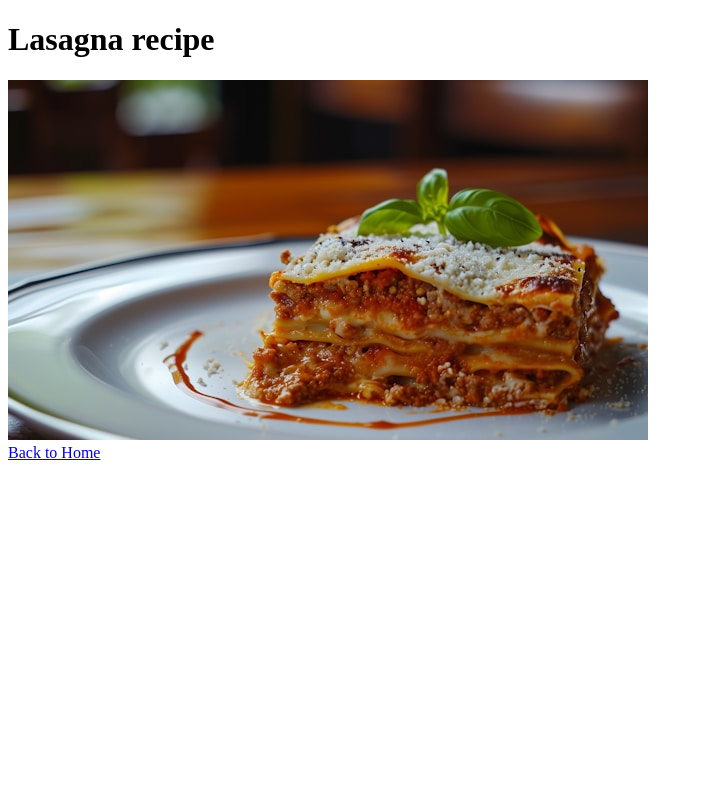
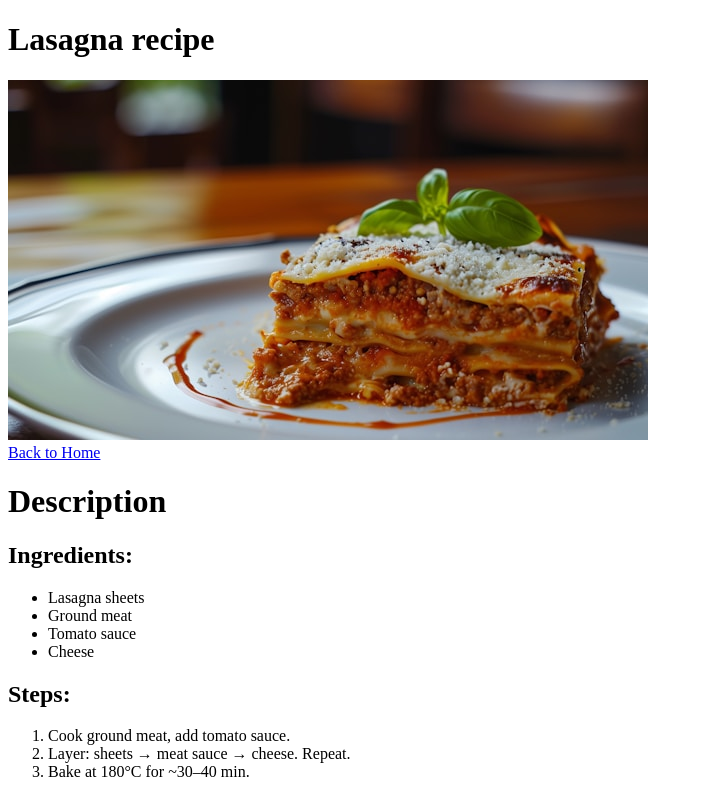
Before and after one commit to tomket89/odin-recipes, a plain HTML site: page recipes/lasagna.html in a window 1280 px wide. Shown: the whole page, without its empty margins (0-703 px from the left). Drawn offline with Linux system fonts and the light colour scheme.

Commit message:
I added recipe

```diff
--- a/recipes/lasagna.html
+++ b/recipes/lasagna.html
@@ -10,7 +10,20 @@
     <img src="lasagna.jpg" alt="Lasagna">
     <br>
     <a href="../index.html">Back to Home</a>
-
+    <h1>Description</h1>
+    <h2>Ingredients:</h2>
+    <ul>
+        <li>Lasagna sheets</li>
+        <li>Ground meat</li>
+        <li>Tomato sauce</li>
+        <li>Cheese</li>
+    </ul>
+    <h2>Steps:</h2>
+    <ol>
+        <li>Cook ground meat, add tomato sauce.</li>
+        <li>Layer: sheets → meat sauce → cheese. Repeat.</li>
+        <li>Bake at 180°C for ~30–40 min.</li>
+    </ol>
 
 </body>
 </html>
```
